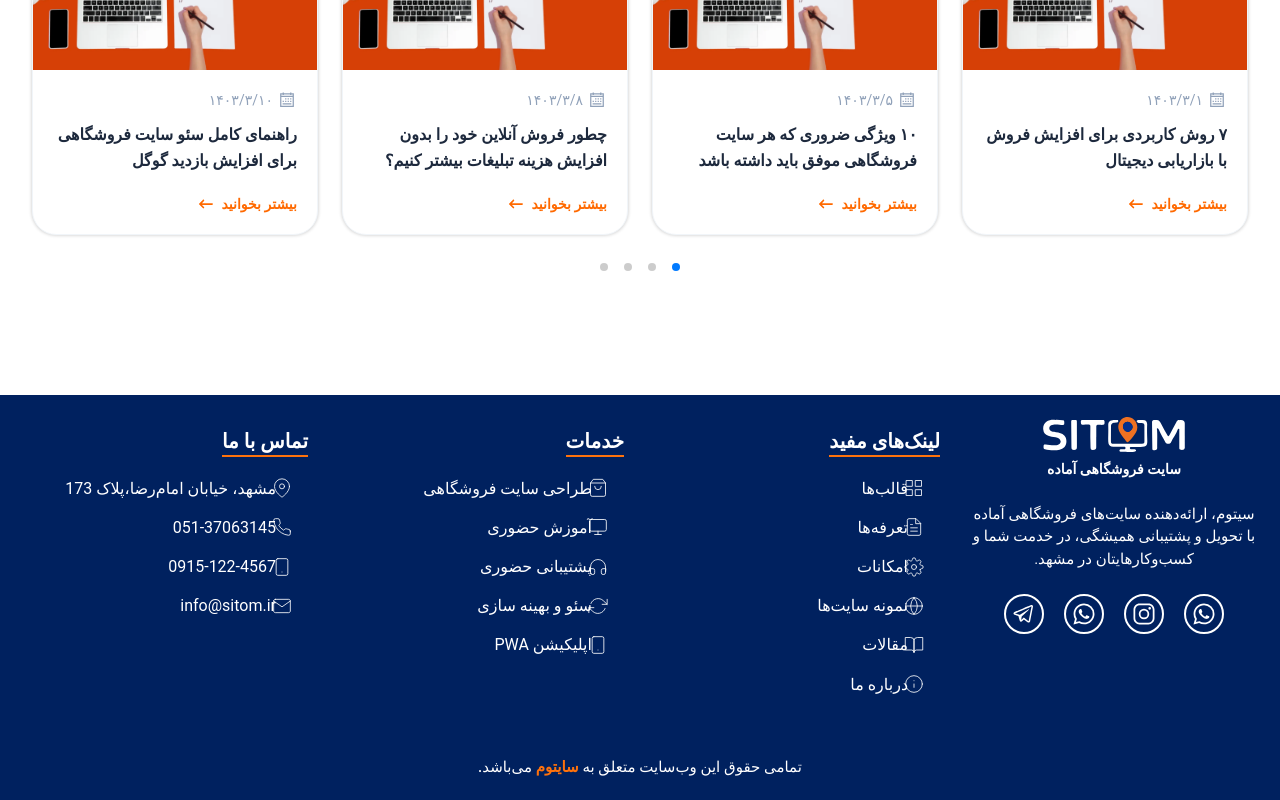
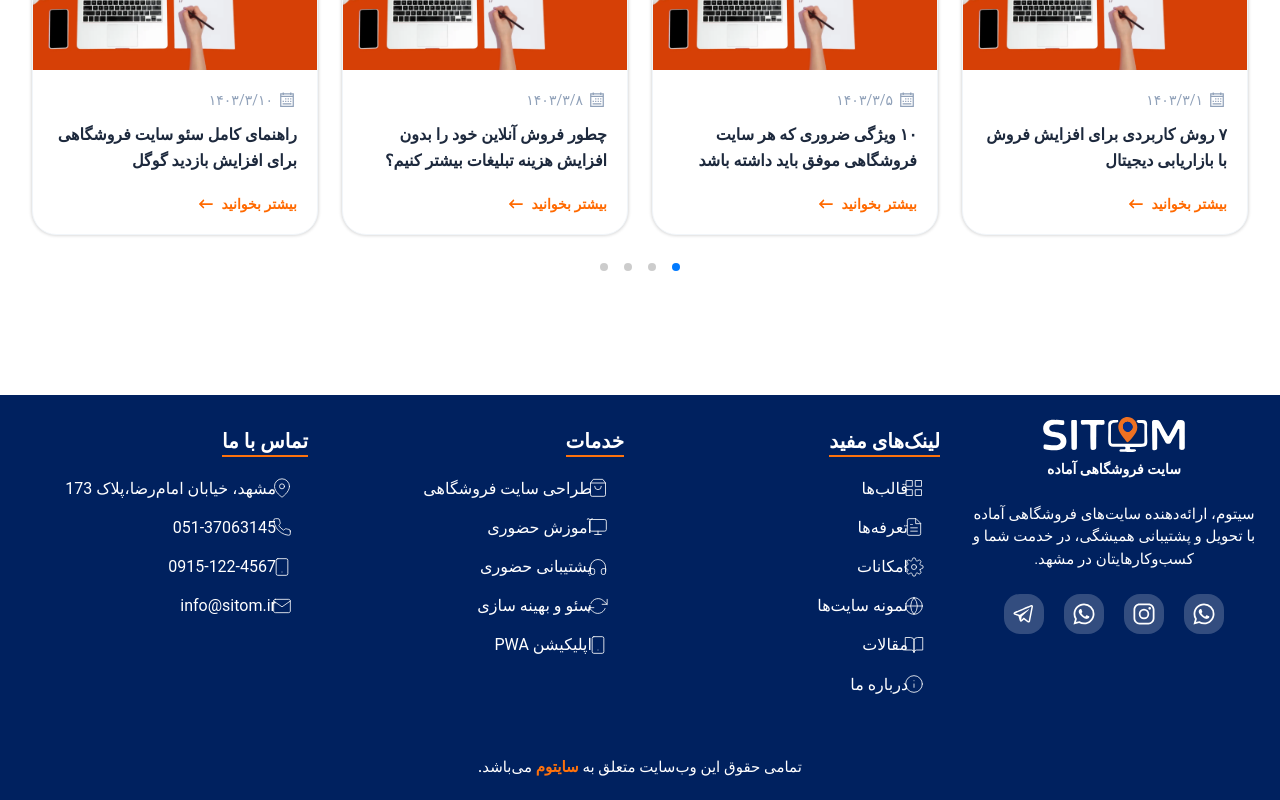
Before and after one commit to MohammadSoleimanikia/webetom, a Next.js app: page / in a window 1280 px wide. Shown: the part 6195-6995 px from the top of the page. Built offline with nearby package versions, Linux system fonts and the light colour scheme; what @mui/material-nextjs would draw is missing.

Commit message:
style : change bg and hover effect

```diff
--- a/src/layout/footer/socialSection/socialIconWrapper.tsx
+++ b/src/layout/footer/socialSection/socialIconWrapper.tsx
@@ -1,6 +1,5 @@
 import clsx from "clsx";
 import { ReactNode } from "react";
-import { IoLogoInstagram } from "react-icons/io5";
 type Props = {
   children: ReactNode;
   link: string;
@@ -10,8 +9,8 @@ export default function SocialIconWrapper({ children, link }: Props) {
     <a
       href={link}
       className={clsx(
-        "flex size-10 items-center justify-center rounded-full",
-        "hover:bg-secondary border-2 border-white transition-all duration-300",
+        "flex size-10 items-center justify-center rounded-2xl",
+        "hover:bg-secondary bg-white/20 transition-all duration-300",
       )}
     >
       {children}
```
